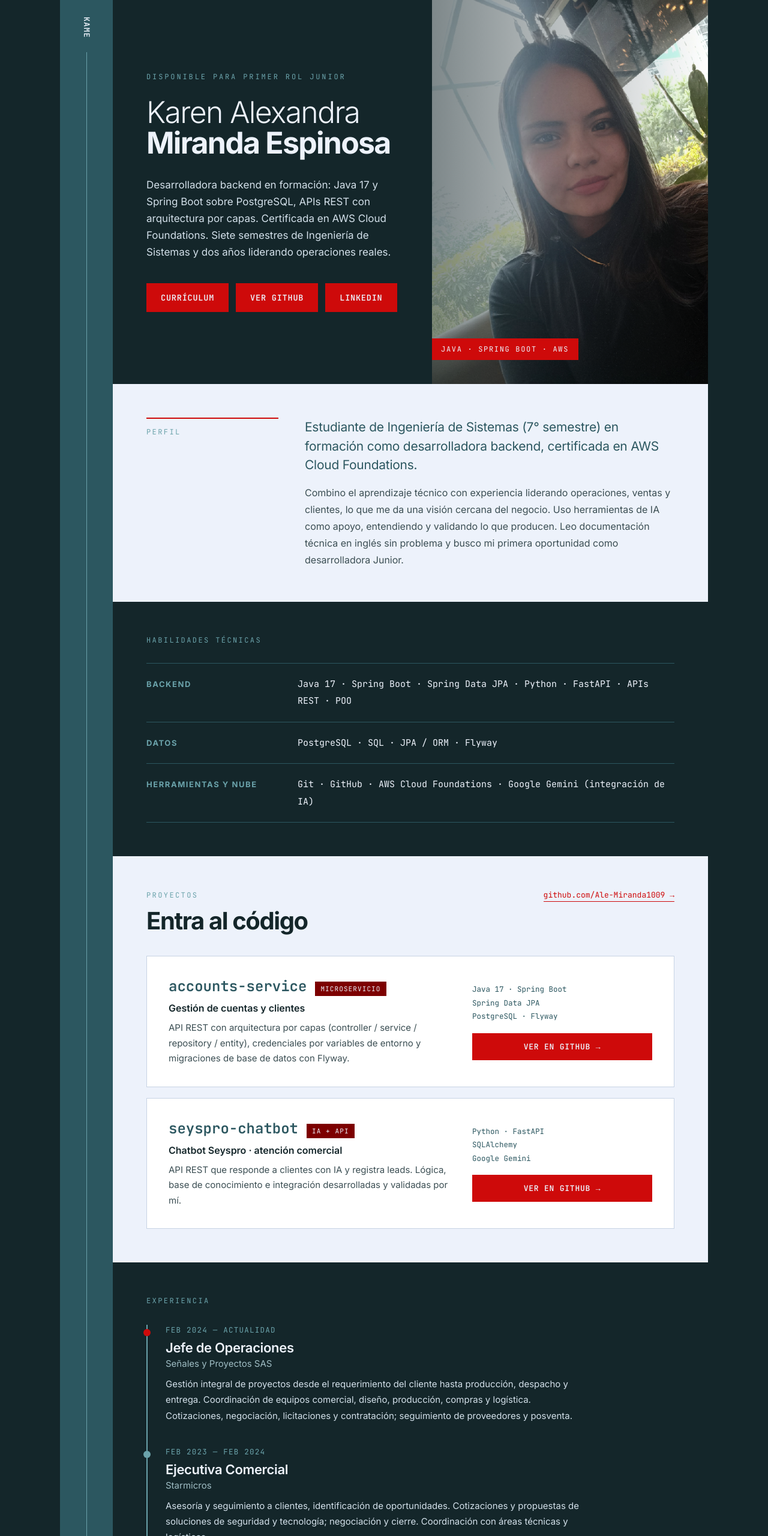
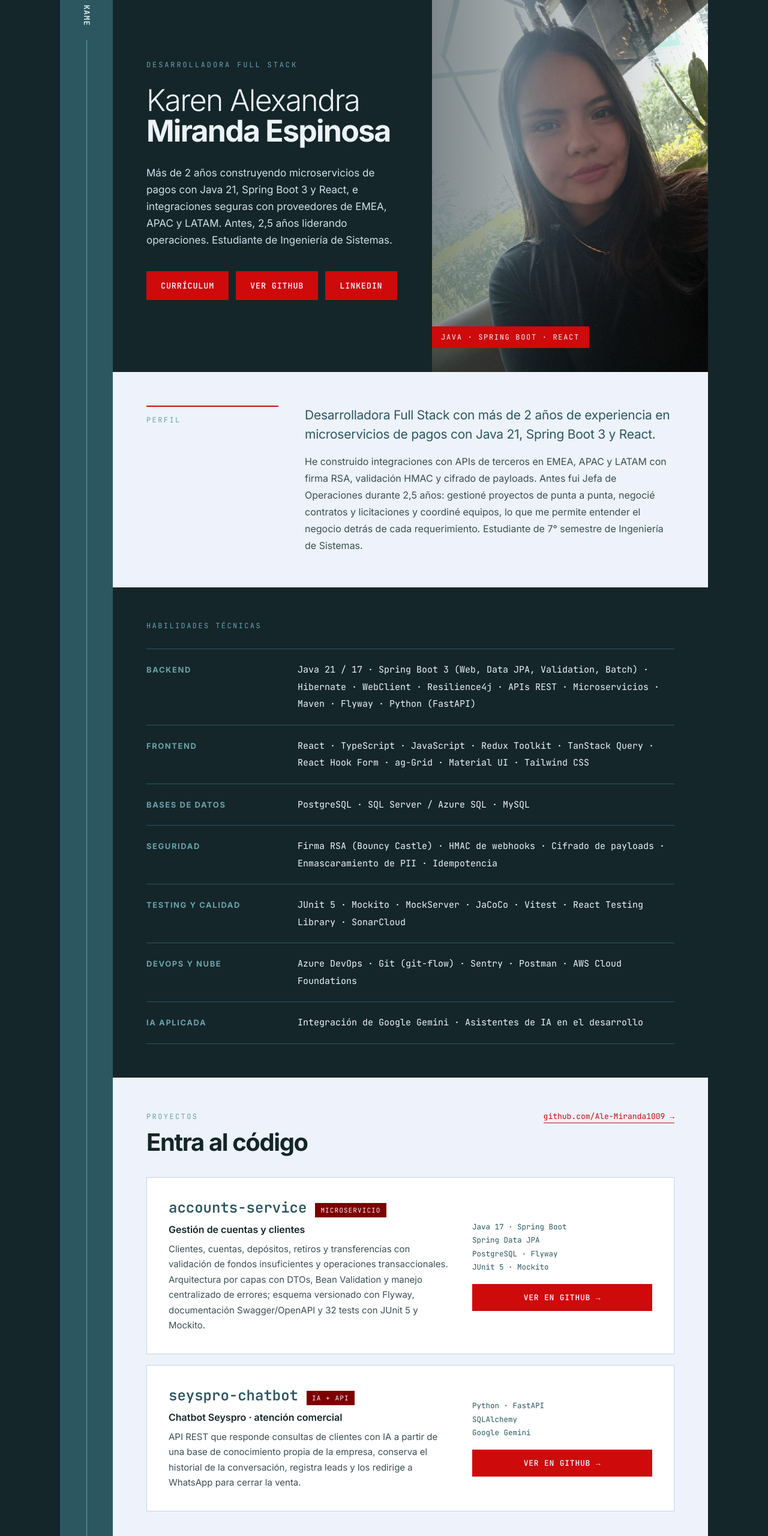
Before and after one commit to Ale-Miranda1009/Ale-Miranda1009.github.io, a plain HTML site: page index.html in a window 1280 px wide. Shown: the part 20-2580 px from the top of the page at 60% size. Drawn offline with Linux system fonts and the light colour scheme.

Commit message:
Actualiza portafolio y curriculum: experiencia Full Stack

```diff
--- a/index.html
+++ b/index.html
@@ -3,15 +3,14 @@
 <head>
 <meta charset="utf-8">
 <meta name="viewport" content="width=device-width, initial-scale=1">
-<title>Karen Miranda · Desarrolladora Backend</title>
-<meta name="description" content="Portafolio de Karen Miranda, desarrolladora backend junior. Java 17, Spring Boot, PostgreSQL y AWS.">
+<title>Karen Miranda · Desarrolladora Full Stack</title>
+<meta name="description" content="Portafolio de Karen Miranda, desarrolladora Full Stack. Java 21, Spring Boot 3, React y microservicios de pagos.">
 <link rel="preconnect" href="https://fonts.googleapis.com">
 <link rel="preconnect" href="https://fonts.gstatic.com" crossorigin>
 <link rel="stylesheet" href="https://fonts.googleapis.com/css2?family=Inter:wght@300;400;500;600;700&family=JetBrains+Mono:wght@400;500;600;700&display=swap">
 <link rel="stylesheet" href="styles.css">
 </head>
 <body>
->
 
 <style>
   body { margin:0; background:#14262A; font-family:Inter, Helvetica, sans-serif; color:#14262A; -webkit-font-smoothing:antialiased; }
@@ -22,6 +21,21 @@
   @media (max-width: 700px) {
     .pf-card { grid-template-columns: 44px 1fr !important; }
     .pf-card img { max-width: 100%; height: auto; }
+    [style*="grid-template-columns:1fr 460px"],
+    [style*="grid-template-columns:220px 1fr"],
+    [style*="grid-template-columns:1fr 300px"],
+    [style*="grid-template-columns:1fr 1fr"] { grid-template-columns: 1fr !important; gap: 14px !important; }
+    [style*="grid-template-columns:1fr 460px"] { min-height: 0 !important; }
+    [style*="grid-template-columns:1fr 460px"] > div:last-child { height: 380px; }
+    [style*="padding:56px"] { padding: 36px 20px !important; }
+    [style*="padding:72px 56px"] { padding: 44px 20px !important; }
+    [style*="padding:34px 36px"] { padding: 24px 20px !important; }
+    [style*="justify-content:space-between"] { flex-wrap: wrap; }
+    [style*="display:flex;gap:12px"] { flex-wrap: wrap; }
+    h1 { font-size: 36px !important; white-space: normal !important; }
+    h2 { font-size: 30px !important; }
+    .pf-card > div, [style*="display:grid"] > * { min-width: 0; }
+    .pf-card p, .pf-card li, .pf-card div { overflow-wrap: break-word; }
   }
 
 </style>
@@ -35,7 +49,7 @@
       <div style="background:#2C5760;display:flex;flex-direction:column;align-items:center;justify-content:space-between;padding:28px 0;gap:24px">
         <div style="font-family:'JetBrains Mono',monospace;font-size:13px;font-weight:600;letter-spacing:0.08em;color:#EDF2FB;writing-mode:vertical-rl;text-orientation:mixed;white-space:nowrap">KAME</div>
         <div style="width:1px;flex:1;background:#6BA3AB"></div>
-        <div style="font-family:'JetBrains Mono',monospace;font-size:11.5px;letter-spacing:0.22em;color:#9FBDC4;writing-mode:vertical-rl;text-orientation:mixed;white-space:nowrap">BACKEND JUNIOR · BOGOTÁ</div>
+        <div style="font-family:'JetBrains Mono',monospace;font-size:11.5px;letter-spacing:0.22em;color:#9FBDC4;writing-mode:vertical-rl;text-orientation:mixed;white-space:nowrap">FULL STACK · BOGOTÁ</div>
         <div style="width:10px;height:10px;background:#CE0A0A;border-radius:50%"></div>
       </div>
 
@@ -43,9 +57,9 @@
         <!-- hero con retrato -->
         <div style="display:grid;grid-template-columns:1fr 460px;min-height:640px">
           <div style="padding:72px 56px;display:flex;flex-direction:column;justify-content:center;color:#EDF2FB">
-            <div style="font-family:'JetBrains Mono',monospace;font-size:12px;letter-spacing:0.24em;color:#6BA3AB;margin-bottom:26px">DISPONIBLE PARA PRIMER ROL JUNIOR</div>
+            <div style="font-family:'JetBrains Mono',monospace;font-size:12px;letter-spacing:0.24em;color:#6BA3AB;margin-bottom:26px">DESARROLLADORA FULL STACK</div>
             <h1 style="margin:0;font-size:50px;line-height:1.02;letter-spacing:-0.035em;font-weight:300;white-space:nowrap">Karen Alexandra<br><span style="font-weight:700">Miranda Espinosa</span></h1>
-            <p style="margin:30px 0 0;max-width:44ch;font-size:17px;line-height:1.65;color:#D3E0EA">Desarrolladora backend en formación: Java 17 y Spring Boot sobre PostgreSQL, APIs REST con arquitectura por capas. Certificada en AWS Cloud Foundations. Siete semestres de Ingeniería de Sistemas y dos años liderando operaciones reales.</p>
+            <p style="margin:30px 0 0;max-width:44ch;font-size:17px;line-height:1.65;color:#D3E0EA">Más de 2 años construyendo microservicios de pagos con Java 21, Spring Boot 3 y React, e integraciones seguras con proveedores de EMEA, APAC y LATAM. Antes, 2,5 años liderando operaciones. Estudiante de Ingeniería de Sistemas.</p>
             <div style="display:flex;gap:12px;margin-top:38px">
               <a href="curriculum.pdf" download style="font-family:'JetBrains Mono',monospace;font-size:13.5px;font-weight:600;letter-spacing:0.06em;background:#CE0A0A;color:#EDF2FB;padding:15px 24px;transition:background .18s ease, transform .18s ease" class="hv-0">CURRÍCULUM</a>
               <a href="https://github.com/Ale-Miranda1009" target="_blank" rel="noopener" style="font-family:'JetBrains Mono',monospace;font-size:13.5px;font-weight:600;letter-spacing:0.06em;background:#CE0A0A;color:#EDF2FB;padding:15px 24px;transition:background .18s ease, transform .18s ease" class="hv-0">VER GITHUB</a>
@@ -55,7 +69,7 @@
           <div style="position:relative;background:#2C5760;overflow:hidden">
             <img src="foto.png" alt="Retrato de Karen Alexandra Miranda Espinosa" style="width:100%;height:100%;object-fit:cover;object-position:center;display:block;filter:saturate(0.9) contrast(1.03)">
             <div style="position:absolute;inset:0;background:linear-gradient(to right, rgba(20,38,42,0.55), rgba(20,38,42,0))"></div>
-            <div style="position:absolute;left:-1px;bottom:40px;background:#CE0A0A;color:#EDF2FB;font-family:'JetBrains Mono',monospace;font-size:12px;letter-spacing:0.14em;padding:10px 16px">JAVA · SPRING BOOT · AWS</div>
+            <div style="position:absolute;left:-1px;bottom:40px;background:#CE0A0A;color:#EDF2FB;font-family:'JetBrains Mono',monospace;font-size:12px;letter-spacing:0.14em;padding:10px 16px">JAVA · SPRING BOOT · REACT</div>
           </div>
         </div>
 
@@ -63,8 +77,8 @@
         <div style="background:#EDF2FB;padding:56px;display:grid;grid-template-columns:220px 1fr;gap:44px;align-items:start">
           <div style="font-family:'JetBrains Mono',monospace;font-size:12px;letter-spacing:0.2em;color:#6BA3AB;border-top:2px solid #CE0A0A;padding-top:14px">PERFIL</div>
           <div>
-            <p style="margin:0 0 16px;font-size:21px;line-height:1.5;letter-spacing:-0.012em;color:#2C5760">Estudiante de Ingeniería de Sistemas (7° semestre) en formación como desarrolladora backend, certificada en AWS Cloud Foundations.</p>
-            <p style="margin:0;font-size:16px;line-height:1.75;color:#3B4E53;max-width:70ch">Combino el aprendizaje técnico con experiencia liderando operaciones, ventas y clientes, lo que me da una visión cercana del negocio. Uso herramientas de IA como apoyo, entendiendo y validando lo que producen. Leo documentación técnica en inglés sin problema y busco mi primera oportunidad como desarrolladora Junior.</p>
+            <p style="margin:0 0 16px;font-size:21px;line-height:1.5;letter-spacing:-0.012em;color:#2C5760">Desarrolladora Full Stack con más de 2 años de experiencia en microservicios de pagos con Java 21, Spring Boot 3 y React.</p>
+            <p style="margin:0;font-size:16px;line-height:1.75;color:#3B4E53;max-width:70ch">He construido integraciones con APIs de terceros en EMEA, APAC y LATAM con firma RSA, validación HMAC y cifrado de payloads. Antes fui Jefa de Operaciones durante 2,5 años: gestioné proyectos de punta a punta, negocié contratos y licitaciones y coordiné equipos, lo que me permite entender el negocio detrás de cada requerimiento. Estudiante de 7° semestre de Ingeniería de Sistemas.</p>
           </div>
         </div>
 
@@ -74,15 +88,31 @@
           <div style="display:flex;flex-direction:column">
             <div style="display:grid;grid-template-columns:220px 1fr;gap:32px;padding:20px 0;border-top:1px solid #2C5760;align-items:baseline">
               <div style="font-size:13px;font-weight:700;letter-spacing:0.12em;text-transform:uppercase;color:#6BA3AB">Backend</div>
-              <div style="font-family:'JetBrains Mono',monospace;font-size:15px;line-height:1.9;color:#EDF2FB">Java 17 · Spring Boot · Spring Data JPA · Python · FastAPI · APIs REST · POO</div>
+              <div style="font-family:'JetBrains Mono',monospace;font-size:15px;line-height:1.9;color:#EDF2FB">Java 21 / 17 · Spring Boot 3 (Web, Data JPA, Validation, Batch) · Hibernate · WebClient · Resilience4j · APIs REST · Microservicios · Maven · Flyway · Python (FastAPI)</div>
             </div>
             <div style="display:grid;grid-template-columns:220px 1fr;gap:32px;padding:20px 0;border-top:1px solid #2C5760;align-items:baseline">
-              <div style="font-size:13px;font-weight:700;letter-spacing:0.12em;text-transform:uppercase;color:#6BA3AB">Datos</div>
-              <div style="font-family:'JetBrains Mono',monospace;font-size:15px;line-height:1.9;color:#EDF2FB">PostgreSQL · SQL · JPA / ORM · Flyway</div>
+              <div style="font-size:13px;font-weight:700;letter-spacing:0.12em;text-transform:uppercase;color:#6BA3AB">Frontend</div>
+              <div style="font-family:'JetBrains Mono',monospace;font-size:15px;line-height:1.9;color:#EDF2FB">React · TypeScript · JavaScript · Redux Toolkit · TanStack Query · React Hook Form · ag-Grid · Material UI · Tailwind CSS</div>
+            </div>
+            <div style="display:grid;grid-template-columns:220px 1fr;gap:32px;padding:20px 0;border-top:1px solid #2C5760;align-items:baseline">
+              <div style="font-size:13px;font-weight:700;letter-spacing:0.12em;text-transform:uppercase;color:#6BA3AB">Bases de datos</div>
+              <div style="font-family:'JetBrains Mono',monospace;font-size:15px;line-height:1.9;color:#EDF2FB">PostgreSQL · SQL Server / Azure SQL · MySQL</div>
+            </div>
+            <div style="display:grid;grid-template-columns:220px 1fr;gap:32px;padding:20px 0;border-top:1px solid #2C5760;align-items:baseline">
+              <div style="font-size:13px;font-weight:700;letter-spacing:0.12em;text-transform:uppercase;color:#6BA3AB">Seguridad</div>
+              <div style="font-family:'JetBrains Mono',monospace;font-size:15px;line-height:1.9;color:#EDF2FB">Firma RSA (Bouncy Castle) · HMAC de webhooks · Cifrado de payloads · Enmascaramiento de PII · Idempotencia</div>
+            </div>
+            <div style="display:grid;grid-template-columns:220px 1fr;gap:32px;padding:20px 0;border-top:1px solid #2C5760;align-items:baseline">
+              <div style="font-size:13px;font-weight:700;letter-spacing:0.12em;text-transform:uppercase;color:#6BA3AB">Testing y calidad</div>
+              <div style="font-family:'JetBrains Mono',monospace;font-size:15px;line-height:1.9;color:#EDF2FB">JUnit 5 · Mockito · MockServer · JaCoCo · Vitest · React Testing Library · SonarCloud</div>
+            </div>
+            <div style="display:grid;grid-template-columns:220px 1fr;gap:32px;padding:20px 0;border-top:1px solid #2C5760;align-items:baseline">
+              <div style="font-size:13px;font-weight:700;letter-spacing:0.12em;text-transform:uppercase;color:#6BA3AB">DevOps y nube</div>
+              <div style="font-family:'JetBrains Mono',monospace;font-size:15px;line-height:1.9;color:#EDF2FB">Azure DevOps · Git (git-flow) · Sentry · Postman · AWS Cloud Foundations</div>
             </div>
             <div style="display:grid;grid-template-columns:220px 1fr;gap:32px;padding:20px 0;border-top:1px solid #2C5760;border-bottom:1px solid #2C5760;align-items:baseline">
-              <div style="font-size:13px;font-weight:700;letter-spacing:0.12em;text-transform:uppercase;color:#6BA3AB">Herramientas y nube</div>
-              <div style="font-family:'JetBrains Mono',monospace;font-size:15px;line-height:1.9;color:#EDF2FB">Git · GitHub · AWS Cloud Foundations · Google Gemini (integración de IA)</div>
+              <div style="font-size:13px;font-weight:700;letter-spacing:0.12em;text-transform:uppercase;color:#6BA3AB">IA aplicada</div>
+              <div style="font-family:'JetBrains Mono',monospace;font-size:15px;line-height:1.9;color:#EDF2FB">Integración de Google Gemini · Asistentes de IA en el desarrollo</div>
             </div>
           </div>
         </div>
@@ -104,10 +134,10 @@
                   <span style="font-family:'JetBrains Mono',monospace;font-size:11px;letter-spacing:0.1em;background:#7D0000;color:#EDF2FB;padding:5px 9px">MICROSERVICIO</span>
                 </div>
                 <div style="font-size:16px;font-weight:600;color:#14262A;margin-bottom:10px">Gestión de cuentas y clientes</div>
-                <p style="margin:0;font-size:15px;line-height:1.7;color:#3B4E53;max-width:66ch">API REST con arquitectura por capas (controller / service / repository / entity), credenciales por variables de entorno y migraciones de base de datos con Flyway.</p>
+                <p style="margin:0;font-size:15px;line-height:1.7;color:#3B4E53;max-width:66ch">Clientes, cuentas, depósitos, retiros y transferencias con validación de fondos insuficientes y operaciones transaccionales. Arquitectura por capas con DTOs, Bean Validation y manejo centralizado de errores; esquema versionado con Flyway, documentación Swagger/OpenAPI y 32 tests con JUnit 5 y Mockito.</p>
               </div>
               <div style="display:flex;flex-direction:column;gap:16px">
-                <div style="font-family:'JetBrains Mono',monospace;font-size:12.5px;line-height:1.8;color:#2C5760">Java 17 · Spring Boot<br>Spring Data JPA<br>PostgreSQL · Flyway</div>
+                <div style="font-family:'JetBrains Mono',monospace;font-size:12.5px;line-height:1.8;color:#2C5760">Java 17 · Spring Boot<br>Spring Data JPA<br>PostgreSQL · Flyway<br>JUnit 5 · Mockito</div>
                 <a href="https://github.com/Ale-Miranda1009/accounts-service" target="_blank" rel="noopener" style="font-family:'JetBrains Mono',monospace;font-size:13px;font-weight:600;letter-spacing:0.06em;background:#CE0A0A;color:#EDF2FB;padding:14px 20px;text-align:center;transition:background .18s ease" class="hv-4">VER EN GITHUB →</a>
               </div>
             </div>
@@ -118,7 +148,7 @@
                   <span style="font-family:'JetBrains Mono',monospace;font-size:11px;letter-spacing:0.1em;background:#7D0000;color:#EDF2FB;padding:5px 9px">IA + API</span>
                 </div>
                 <div style="font-size:16px;font-weight:600;color:#14262A;margin-bottom:10px">Chatbot Seyspro · atención comercial</div>
-                <p style="margin:0;font-size:15px;line-height:1.7;color:#3B4E53;max-width:66ch">API REST que responde a clientes con IA y registra leads. Lógica, base de conocimiento e integración desarrolladas y validadas por mí.</p>
+                <p style="margin:0;font-size:15px;line-height:1.7;color:#3B4E53;max-width:66ch">API REST que responde consultas de clientes con IA a partir de una base de conocimiento propia de la empresa, conserva el historial de la conversación, registra leads y los redirige a WhatsApp para cerrar la venta.</p>
               </div>
               <div style="display:flex;flex-direction:column;gap:16px">
                 <div style="font-family:'JetBrains Mono',monospace;font-size:12.5px;line-height:1.8;color:#2C5760">Python · FastAPI<br>SQLAlchemy<br>Google Gemini</div>
@@ -134,17 +164,29 @@
           <div style="border-left:2px solid #6BA3AB;padding-left:30px;display:flex;flex-direction:column;gap:38px">
             <div style="position:relative">
               <div style="position:absolute;left:-37px;top:7px;width:12px;height:12px;background:#CE0A0A;border-radius:50%"></div>
-              <div style="font-family:'JetBrains Mono',monospace;font-size:12.5px;letter-spacing:0.1em;color:#6BA3AB;margin-bottom:8px">FEB 2024 — ACTUALIDAD</div>
-              <div style="font-size:22px;font-weight:600;letter-spacing:-0.015em">Jefe de Operaciones</div>
-              <div style="font-size:15px;color:#9FBDC4;margin:4px 0 12px">Señales y Proyectos SAS</div>
-              <p style="margin:0;font-size:15px;line-height:1.75;color:#D3E0EA;max-width:74ch">Gestión integral de proyectos desde el requerimiento del cliente hasta producción, despacho y entrega. Coordinación de equipos comercial, diseño, producción, compras y logística. Cotizaciones, negociación, licitaciones y contratación; seguimiento de proveedores y posventa.</p>
+              <div style="font-family:'JetBrains Mono',monospace;font-size:12.5px;letter-spacing:0.1em;color:#6BA3AB;margin-bottom:8px">AGO 2024 — ACTUALIDAD · REMOTO</div>
+              <div style="font-size:22px;font-weight:600;letter-spacing:-0.015em">Desarrolladora Full Stack</div>
+              <div style="font-size:15px;color:#9FBDC4;margin:4px 0 12px">Binance</div>
+              <ul style="margin:0;padding-left:18px;font-size:15px;line-height:1.7;color:#D3E0EA;max-width:78ch">
+                <li style="margin-bottom:8px">Desarrollé 70 integraciones con APIs REST de terceros en EMEA, APAC y LATAM, reutilizando una base común entre proveedores similares, validadas de punta a punta en sandbox, con clientes HTTP resilientes (WebClient + Resilience4j) y la seguridad que exigía cada proveedor: firma RSA, validación HMAC de webhooks, cifrado de payloads y enmascaramiento de PII en logs.</li>
+                <li style="margin-bottom:8px">Refactoricé al patrón Strategy un servicio con varios flujos, reduciendo de 8 a 3 días el tiempo para agregar un flujo nuevo sin modificar el código existente.</li>
+                <li style="margin-bottom:8px">Desarrollé de punta a punta un módulo de historial de cambios (Spring Data JPA, API REST y React) que registra qué cambió, valores anterior y nuevo, cuándo y quién.</li>
+                <li style="margin-bottom:8px">Eliminé la creación de registros duplicados ante requests simultáneos implementando idempotencia en los endpoints de creación, con monitoreo en Sentry.</li>
+                <li style="margin-bottom:8px">Automaticé con Spring Batch la migración de más de 3.400 registros (1.763 altas y 1.638 actualizaciones) en una sola corrida validada; el control de duplicados retuvo 98 registros para revisión.</li>
+                <li style="margin-bottom:8px">Mejoré el manejo de errores en interfaces React (ag-Grid, Redux Toolkit, TanStack Query) para que los errores de guardado se muestren al usuario sin pérdida de datos, y apliqué el mismo patrón a 5 casos adicionales.</li>
+              </ul>
             </div>
             <div style="position:relative">
               <div style="position:absolute;left:-37px;top:7px;width:12px;height:12px;background:#6BA3AB;border-radius:50%"></div>
-              <div style="font-family:'JetBrains Mono',monospace;font-size:12.5px;letter-spacing:0.1em;color:#6BA3AB;margin-bottom:8px">FEB 2023 — FEB 2024</div>
-              <div style="font-size:22px;font-weight:600;letter-spacing:-0.015em">Ejecutiva Comercial</div>
-              <div style="font-size:15px;color:#9FBDC4;margin:4px 0 12px">Starmicros</div>
-              <p style="margin:0;font-size:15px;line-height:1.75;color:#D3E0EA;max-width:74ch">Asesoría y seguimiento a clientes, identificación de oportunidades. Cotizaciones y propuestas de soluciones de seguridad y tecnología; negociación y cierre. Coordinación con áreas técnicas y logísticas.</p>
+              <div style="font-family:'JetBrains Mono',monospace;font-size:12.5px;letter-spacing:0.1em;color:#6BA3AB;margin-bottom:8px">FEB 2022 — JUL 2024 · BOGOTÁ</div>
+              <div style="font-size:22px;font-weight:600;letter-spacing:-0.015em">Jefa de Operaciones</div>
+              <div style="font-size:15px;color:#9FBDC4;margin:4px 0 12px">Señales y Proyectos SAS</div>
+              <p style="margin:0 0 10px;font-size:14.5px;color:#9FBDC4">Empresa de publicidad: diseño, producción e instalación de señalética y proyectos publicitarios.</p>
+              <ul style="margin:0;padding-left:18px;font-size:15px;line-height:1.7;color:#D3E0EA;max-width:78ch">
+                <li style="margin-bottom:8px">Lideré la logística del proyecto de señalética inclusiva de Comfenalco Tolima (2024): más de 300 avisos instalados en el departamento.</li>
+                <li style="margin-bottom:8px">Cerré en 2022 un negocio de impresión en gran formato con Banco Falabella, desde la cotización y negociación hasta la entrega.</li>
+                <li style="margin-bottom:8px">Coordiné los equipos comercial, de diseño, producción, compras y logística; lideré cotizaciones, licitaciones y proveedores.</li>
+              </ul>
             </div>
           </div>
         </div>
@@ -193,7 +235,7 @@
               <div>
                 <div style="font-size:20px;font-weight:600;letter-spacing:-0.015em;margin-bottom:8px">Karen Alexandra Miranda Espinosa</div>
                 <div style="display:flex;flex-wrap:wrap;gap:16px">
-                  <span style="font-family:'JetBrains Mono',monospace;font-size:13.5px;color:#8FB0B6;white-space:nowrap">Desarrolladora backend · Bogotá</span>
+                  <span style="font-family:'JetBrains Mono',monospace;font-size:13.5px;color:#8FB0B6;white-space:nowrap">Desarrolladora Full Stack · Bogotá</span>
                 </div>
               </div>
             </div>
```
Also changed, not shown: 1 other file.
